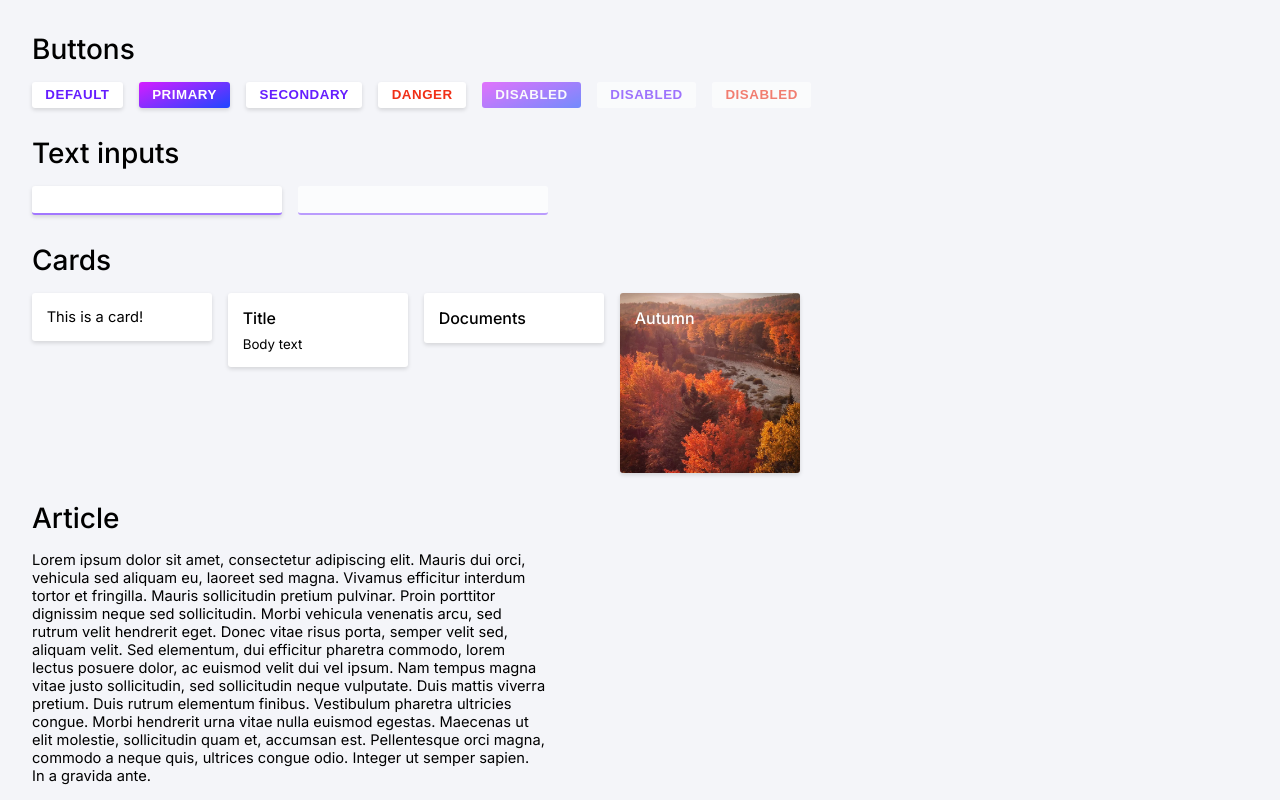
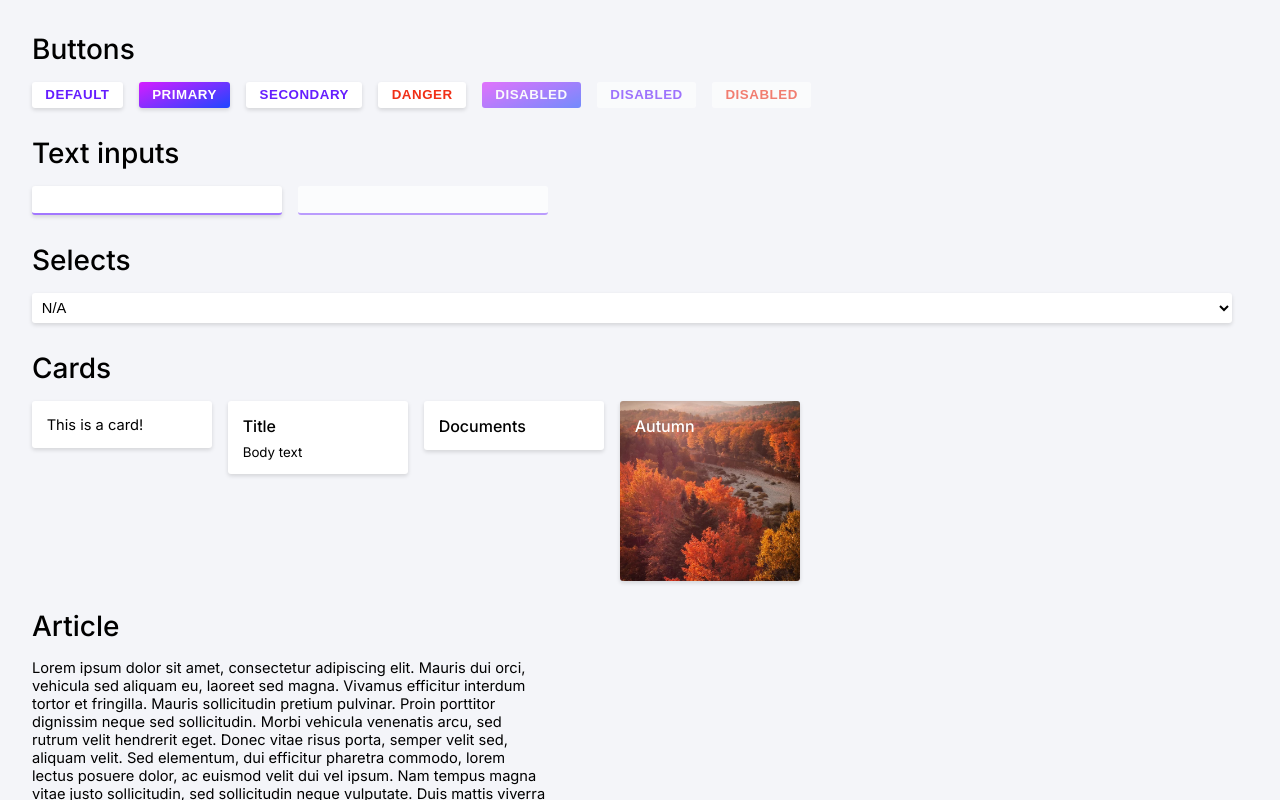
Before and after one commit to Acowdy/aether-react, a React (Create React App) app: page / in a window 1280 px wide. Shown: the top 800 px of the page. Built offline with nearby package versions, Linux system fonts and the light colour scheme.

Commit message:
Add selects

```diff
--- a/src/ComponentGallery.tsx
+++ b/src/ComponentGallery.tsx
@@ -2,6 +2,7 @@ import React from 'react';
 import { Button, ButtonStyle } from './Button';
 import { TextInput } from './TextInput';
 import { Card, CardTitle, CardBody } from './Card';
+import { Select, SelectItem } from './Select';
 import './styles/ComponentGallery.scss';
 import image from './autumn.jpg';
 
@@ -35,6 +36,16 @@ export default function ComponentGallery(props) {
                 <div style={{maxWidth: "250px", width: "100%"}}>
                     <TextInput disabled/>
                 </div>
+            </GalleryRow>
+
+            <h3>Selects</h3>
+            <GalleryRow>
+                <Select value="N/A">
+                    <SelectItem value="1">One</SelectItem>
+                    <SelectItem value="2">Two</SelectItem>
+                    <SelectItem value="3">Three</SelectItem>
+                    <SelectItem value="N/A">N/A</SelectItem>
+                </Select>
             </GalleryRow>
 
             <h3>Cards</h3>
--- /dev/null
+++ b/src/Select.tsx
@@ -0,0 +1,19 @@
+import React, { useState } from 'react';
+import './styles/Select.scss';
+
+export function SelectItem({children, value}) {
+    return (
+        <option value={value}>
+            {children}
+        </option>
+    );
+}
+
+export function Select({children, value}) {
+    const [val, setValue] = useState(value);
+    return (
+        <select value={val} onChange={event => setValue(event.target.value)}>
+            {children}
+        </select>
+    );
+}
--- /dev/null
+++ b/src/styles/Select.scss
@@ -0,0 +1,6 @@
+@import './variables.scss';
+@import './form.scss';
+
+select {
+    @include form-control;
+}
--- a/src/styles/TextInput.scss
+++ b/src/styles/TextInput.scss
@@ -1,23 +1,13 @@
 @import './variables.scss';
+@import './form.scss';
 
 input[type=text] {
-    width: 100%;
-    border: none;
-    display: block;
-    padding: 0.4em 0.4em;
-    border-radius: $corner-radius;
-    box-shadow: $drop-shadow-1;
+    @include form-control;
+
     border-bottom: solid 2px transparentize($color: $color-accent, $amount: 0.4);
-    background-color: $color-surface;
 
     &:focus {
         border-bottom: none;
         margin-bottom: 2px;
     }
-
-    &[disabled] {
-        box-shadow: none;
-        opacity: 0.7;
-        pointer-events: none;
-    }
 }
--- /dev/null
+++ b/src/styles/form.scss
@@ -0,0 +1,17 @@
+@import './variables.scss';
+
+@mixin form-control {
+    width: 100%;
+    border: none;
+    display: block;
+    padding: 0.4em 0.4em;
+    border-radius: $corner-radius;
+    box-shadow: $drop-shadow-1;
+    background-color: $color-surface;
+
+    &[disabled] {
+        box-shadow: none;
+        opacity: 0.7;
+        pointer-events: none;
+    }
+}
```
